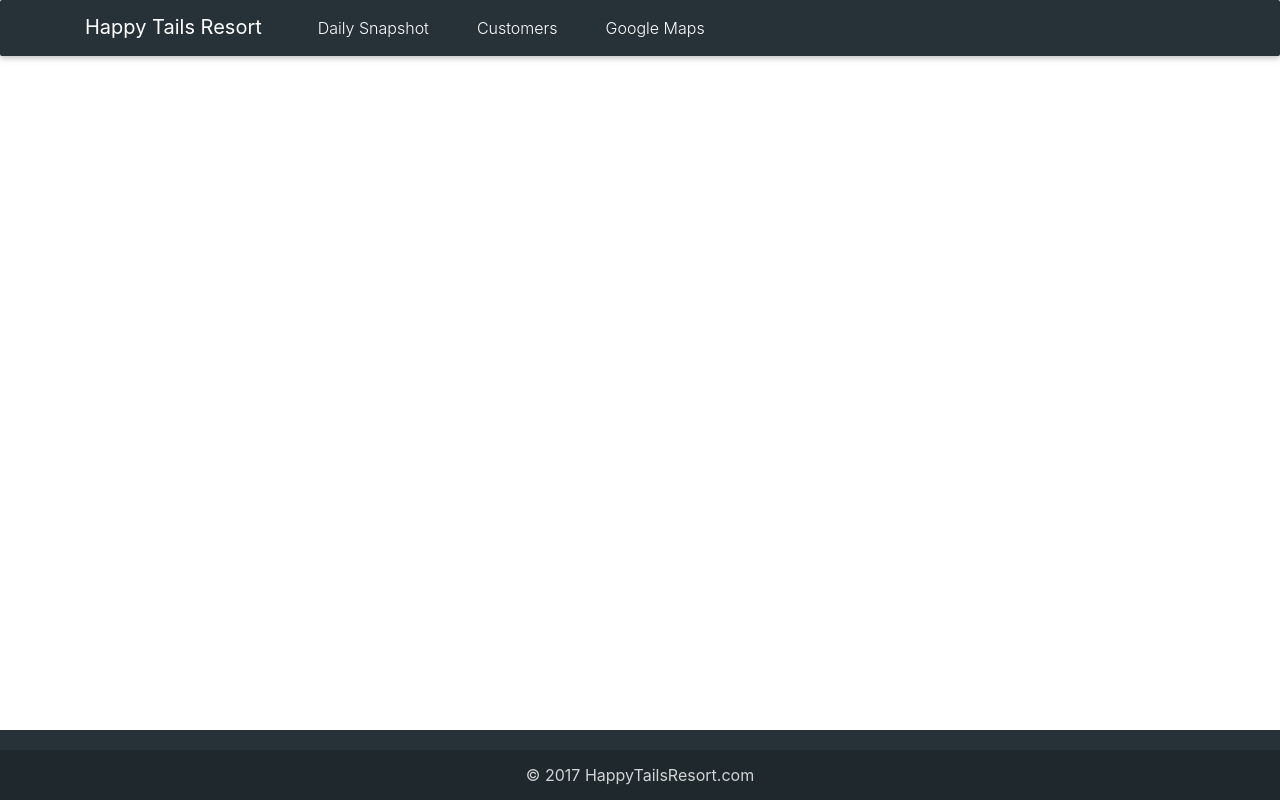
After one commit to jaga-group/crm, a PHP site: page /landing-2.html in a window 1280 px wide. The commit adds this page. Run offline with PHP 8.4, Linux system fonts and the light colour scheme; some libraries are stand-ins or nearby versions.

Commit message:
updates to landing page

```diff
--- a/assets/css/style.css
+++ b/assets/css/style.css
@@ -4,7 +4,8 @@ body {
 }
 
 .navbar {
-    background-color: transparent;
+    /*background-color: transparent;*/
+    background-color: #263238;
 }
 
 .top-nav-collapse {
@@ -54,9 +55,7 @@ footer.page-footer {
     color: #fff;
 }
 
-
-
-
+/*******************************************/
 
 .md-form label.active {
     font-size: .8rem;
@@ -85,275 +84,20 @@ h4 {
     margin-top: 25px;
 }
 
+/*******************************************/
 
-
-
-
-
-/*.jumbotron {*/
-    /*font-family: 'Monoton', cursive;*/
-    /*background: url("../images/dog3.jpg") no-repeat center top/100% auto fixed;*/
-    /*color: #fff;*/
-    /*margin-bottom: 10px;*/
-/*}*/
-
-/*.title {*/
-    /*font-family: 'Monoton', cursive;*/
-    /*font-size: 5vw;*/
-    /*position: relative;*/
-    /*top: 1vw;*/
-    /*left: -5vw;*/
-/*}*/
-
-/*fieldset {*/
-    /*margin-left: 30px;*/
-/*}*/
-
-/*.hide {*/
-    /*display: none;*/
-/*}*/
-
-/*.radio {*/
-    /*display: inline;*/
-/*}*/
-
-/*.sign-in-inputs {*/
-    /*font-size: large;*/
-/*}*/
-
-/*=============================================================*/
-/* Parsley JS Form Validation related styles */
-/*=============================================================*/
-
-input.parsley-success,
-select.parsley-success,
-textarea.parsley-success {
-    color: #468847;
-    background-color: #DFF0D8;
-    border: 1px solid #D6E9C6;
+html {
+    height: 100%;
+}
+body {
+    min-height: 100%;
+    display: flex;
+    flex-direction: column;
+}
+.content {
+    flex: 1;
 }
 
-input.parsley-error,
-select.parsley-error,
-textarea.parsley-error {
-    color: #B94A48;
-    background-color: #F2DEDE;
-    border: 1px solid #EED3D7;
+.dbbutton {
+    margin-left: 2rem;
 }
-
-.parsley-errors-list {
-    margin: 2px 0 3px;
-    padding: 0;
-    list-style-type: none;
-    font-size: 0.9em;
-    line-height: 0.9em;
-    opacity: 0;
-
-    transition: all .3s ease-in;
-    -o-transition: all .3s ease-in;
-    -moz-transition: all .3s ease-in;
-    -webkit-transition: all .3s ease-in;
-}
-
-.parsley-errors-list.filled {
-    opacity: 1;
-}
-
-.bs-callout {
-    padding: 20px;
-    margin: 20px 0;
-    border-left: 3px solid #eee;
-}
-
-.bs-callout h4 {
-    margin-top: 0;
-    margin-bottom: 5px;
-}
-
-.bs-callout p:last-child {
-    margin-bottom: 0;
-}
-
-.bs-callout code {
-    border-radius: 3px;
-}
-
-.bs-callout-success {
-    border-left-color: #5cb85c;
-}
-
-.bs-callout-success h4 {
-    background-color: #dff0d8;
-    border-color: #5cb85c;
-}
-
-.bs-callout-danger {
-    background-color: #F2DEDE;
-    border-color: #d9534f;
-}
-
-.bs-callout-danger h4 {
-    color: #d9534f;
-}
-
-.bs-callout-warning {
-    background-color: #fcf8f2;
-    border-color: #f0ad4e;
-}
-
-.bs-callout-warning h4 {
-    color: #f0ad4e;
-}
-
-.bs-callout-info {
-    background-color: #f4f8fa;
-    border-color: #5bc0de;
-}
-
-.bs-callout-info h4 {
-    color: #5bc0de;
-}
-
-/*=============================================================*/
-/* Dashboard Sidebar */
-/*=============================================================*/
-
-body {
-    overflow-x: hidden;
-}
-
-/* Toggle Styles */
-
-#wrapper {
-    padding-left: 0;
-    -webkit-transition: all 0.5s ease;
-    -moz-transition: all 0.5s ease;
-    -o-transition: all 0.5s ease;
-    transition: all 0.5s ease;
-}
-
-#wrapper.toggled {
-    padding-left: 250px;
-}
-
-#sidebar-wrapper {
-    z-index: 1000;
-    position: fixed;
-    left: 250px;
-    width: 0;
-    height: 100%;
-    margin-left: -250px;
-    overflow-y: auto;
-    background: lightgrey;
-    -webkit-transition: all 0.5s ease;
-    -moz-transition: all 0.5s ease;
-    -o-transition: all 0.5s ease;
-    transition: all 0.5s ease;
-}
-
-#wrapper.toggled #sidebar-wrapper {
-    width: 250px;
-}
-
-#page-content-wrapper {
-    width: 100%;
-    position: absolute;
-    padding: 15px;
-}
-
-#wrapper.toggled #page-content-wrapper {
-    position: absolute;
-    margin-right: -250px;
-}
-/*Map Styles*/
-#map {
-    width: 600px;
-    height: 600px;
-     float: left;
-}
-#panel {
-    width: 300px;
-    float: right;
-    font-size: 16px;
-}
-/*
-.mapDiv {
-    width: 600px;
-}*/
-
-
-/* Sidebar Styles */
-
-.sidebar-nav {
-    position: absolute;
-    top: 0;
-    width: 250px;
-    margin: 0;
-    padding: 0;
-    list-style: none;
-}
-
-.sidebar-nav li {
-    text-indent: 20px;
-    line-height: 40px;
-}
-
-.sidebar-nav li a {
-    display: block;
-    text-decoration: none;
-    color: #000;
-}
-
-.sidebar-nav li a:hover {
-    text-decoration: none;
-    color: #fff;
-    background: gray;
-}
-
-.sidebar-nav li a:active,
-.sidebar-nav li a:focus {
-    text-decoration: none;
-}
-
-.sidebar-nav > .sidebar-brand {
-    height: 65px;
-    font-size: 18px;
-    line-height: 60px;
-}
-
-.sidebar-nav > .sidebar-brand a {
-    color: #000;
-}
-
-.sidebar-nav > .sidebar-brand a:hover {
-    color: #fff;
-    background: none;
-}
-
-@media (min-width: 768px) {
-    #wrapper {
-        padding-left: 0;
-    }
-
-    #wrapper.toggled {
-        padding-left: 250px;
-    }
-
-    #sidebar-wrapper {
-        width: 0;
-    }
-
-    #wrapper.toggled #sidebar-wrapper {
-        width: 250px;
-    }
-
-    #page-content-wrapper {
-        padding: 20px;
-        position: relative;
-    }
-
-    #wrapper.toggled #page-content-wrapper {
-        position: relative;
-        margin-right: 0;
-    }
-}
--- a/assets/js/ui-elements.js
+++ b/assets/js/ui-elements.js
@@ -146,6 +146,17 @@ function geolocate() {
     }
 }
 
+// =====================================================================
+    // SideNav Initialization //
+// =====================================================================
+
+// SideNav init
+$(".button-collapse").sideNav();
+
+// Custom scrollbar init
+var el = document.querySelector('.custom-scrollbar');
+Ps.initialize(el);
+
 // Hide dropoff and pickup date fields on page load
 $('#drop-board').hide();
 $('#drop-groom').hide();
--- /dev/null
+++ b/landing-2.html
@@ -0,0 +1,160 @@
+<!DOCTYPE html>
+<html lang="en">
+
+<head>
+
+    <meta charset="utf-8">
+    <meta name="viewport" content="width=device-width, initial-scale=1, shrink-to-fit=no">
+    <meta http-equiv="x-ua-compatible" content="ie=edge">
+
+    <title>Reservations</title>
+
+    <!-- Material Design Bootstrap -->
+    <link href="assets/css/mdb.css" rel="stylesheet">
+
+    <!-- Bootstrap CSS -->
+    <link href="assets/css/bootstrap.css" rel="stylesheet">
+
+    <!-- Font Awesome -->
+    <link rel="stylesheet" href="https://maxcdn.bootstrapcdn.com/font-awesome/4.6.0/css/font-awesome.min.css">
+
+    <!--&lt;!&ndash;Google Maps&ndash;&gt;-->
+    <!--<script async defer-->
+    <!--src="https://maps.googleapis.com/maps/api/js?key=AIzaSyCevUUOwKBB5xPrEyig2d5x3tcmHioGOLY&callback=initMap"></script>-->
+
+    <!--DataTables Stylesheet-->
+    <link rel="stylesheet" type="text/css" href="https://cdn.datatables.net/v/dt/dt-1.10.13/datatables.min.css"/>
+
+    <!--Fullcalendar-->
+    <link rel="stylesheet" href="assets/fullcalendar/fullcalendar.css">
+
+    <!--Local Stylesheet-->
+    <link href="assets/css/style.css" rel="stylesheet">
+
+</head>
+<body>
+
+
+<!--Navbar-->
+<nav class="navbar navbar-toggleable-md navbar-dark fixed-top scrolling-navbar">
+    <div class="container">
+        <button class="navbar-toggler navbar-toggler-right" type="button" data-toggle="collapse"
+                data-target="#navbarNav1" aria-controls="navbarNav1" aria-expanded="false"
+                aria-label="Toggle navigation">
+            <span class="navbar-toggler-icon"></span>
+        </button>
+        <a class="navbar-brand" href="#">
+            <strong>Happy Tails Resort</strong>
+        </a>
+        <div class="collapse navbar-collapse" id="navbarNav1">
+            <ul class="navbar-nav mr-auto">
+                    <li class="nav-item dbbutton">
+                        <a class="nav-link" id="snapshot-view" href="#">Daily Snapshot</a>
+                    </li>
+                    <li class="nav-item dbbutton">
+                        <a class="nav-link" id="customer-view">Customers</a>
+                    </li>
+                    <li class="nav-item dbbutton">
+                        <a class="nav-link" id="maps-view">Google Maps</a>
+                    </li>
+            </ul>
+        </div>
+    </div>
+</nav>
+<!--/.Navbar-->
+
+
+<!--Content-->
+<div class="content">
+    <div class="container">
+        <div class="row">
+          <div class="col" id="dashboard-content">
+
+              <!--THIS IS WHERE WE WILL DUMP OUR CONTENT-->
+
+          </div>
+        </div>
+    </div>
+</div>
+<div class="row-centered">
+    <div class="mapDiv">
+        <div id="map"></div>
+        <div id="panel"></div>
+    </div>
+</div>
+
+<!--/.Content-->
+
+
+<!--Footer-->
+<footer class="sticky-footer page-footer center-on-small-only">
+
+    <!--Copyright-->
+    <div class="footer-copyright">
+        <div class="container-fluid">
+            © 2017 HappyTailsResort.com
+        </div>
+    </div>
+    <!--/.Copyright-->
+
+</footer>
+<!--/.Footer-->
+
+
+<!-- SCRIPTS -->
+
+<!-- JQuery -->
+<script type="text/javascript" src="assets/js/jquery-2.2.3.min.js"></script>
+
+<!-- Bootstrap tooltips -->
+<script type="text/javascript" src="assets/js/tether.js"></script>
+
+<!-- Bootstrap core JavaScript -->
+<script type="text/javascript" src="assets/js/bootstrap.js"></script>
+
+<!-- MDB core JavaScript -->
+<script type="text/javascript" src="assets/js/mdb.js"></script>
+
+<!--Moment.js -->
+<script src="https://cdn.jsdelivr.net/momentjs/2.12.0/moment.min.js"></script>
+
+<!--Google Cal Auth-->
+<script async defer src="https://apis.google.com/js/api.js"></script>
+<!--onload="this.onload=function(){};handleClientLoad()"-->
+<!--onreadystatechange="if (this.readyState === 'complete') this.onload()">-->
+
+<!--</script>-->
+<script src="https://apis.google.com/js/api.js"></script>
+
+<!-- Firebase -->
+<script src="https://www.gstatic.com/firebasejs/3.7.2/firebase.js"></script>
+<script src="https://cdn.firebase.com/libs/firebaseui/1.0.0/firebaseui.js"></script>
+
+<!--Google Places-->
+<script src="https://maps.googleapis.com/maps/api/js?key=AIzaSyAn4byZIT2w3D6KYLFGPw6XNTDZQjbGrXQ&libraries=places&callback=initAutocomplete"
+        async defer></script>
+<!-- Google Maps -->
+<script async defer
+        src="https://maps.googleapis.com/maps/api/js?key=AIzaSyCevUUOwKBB5xPrEyig2d5x3tcmHioGOLY&callback=initMap"></script>
+<!--Fullcalendar-->
+<script src="assets/fullcalendar/fullcalendar.js"></script>
+<!--Google Calendar-->
+<script async defer src="https://apis.google.com/js/api.js"></script>
+<!--onload="this.onload=function(){};handleClientLoad()"-->
+<!--onreadystatechange="if (this.readyState === 'complete') this.onload()">-->
+<!--</script>-->
+<script type='text/javascript' src='assets/fullcalendar/gcal.js'></script>
+<!--Google API-->
+<script src="https://apis.google.com/js/api.js"></script>
+
+
+<!--Local JS-->
+<script src="assets/js/firebaseInit.js"></script>
+<script src="assets/js/app2.js"></script>
+<script src="assets/js/reservationInfo.js"></script>
+<script src="assets/js/ui-elements.js"></script>
+<script src="https://cdn.datatables.net/1.10.13/js/jquery.dataTables.min.js"></script>
+<script src="https://cdn.datatables.net/v/dt/dt-1.10.13/datatables.min.js"></script>
+
+</body>
+</html>
--- a/landing.html
+++ b/landing.html
@@ -102,6 +102,8 @@
     <!-- Firebase -->
     <script src="https://www.gstatic.com/firebasejs/3.7.2/firebase.js"></script>
     <script src="https://cdn.firebase.com/libs/firebaseui/1.0.0/firebaseui.js"></script>
+
+
     <!--Fullcalendar-->
     <script src="assets/fullcalendar/fullcalendar.js"></script>
     <!--Google Calendar-->
--- a/res-info-test.html
+++ b/res-info-test.html
@@ -9,11 +9,11 @@
 
     <title>Reservations</title>
 
+    <!-- Bootstrap CSS -->
+    <link href="assets/css/bootstrap.css" rel="stylesheet">
+
     <!-- Material Design Bootstrap -->
     <link href="assets/css/mdb.css" rel="stylesheet">
-
-    <!-- Bootstrap CSS -->
-    <link href="assets/css/bootstrap.css" rel="stylesheet">
 
     <!-- Font Awesome -->
     <link rel="stylesheet" href="https://maxcdn.bootstrapcdn.com/font-awesome/4.6.0/css/font-awesome.min.css">
```
Also changed, not shown: reservationinfo.html (+1 -10 lines).
